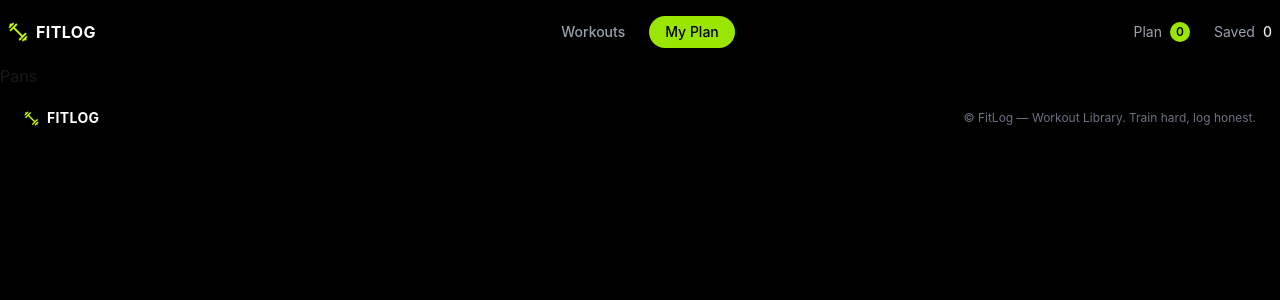
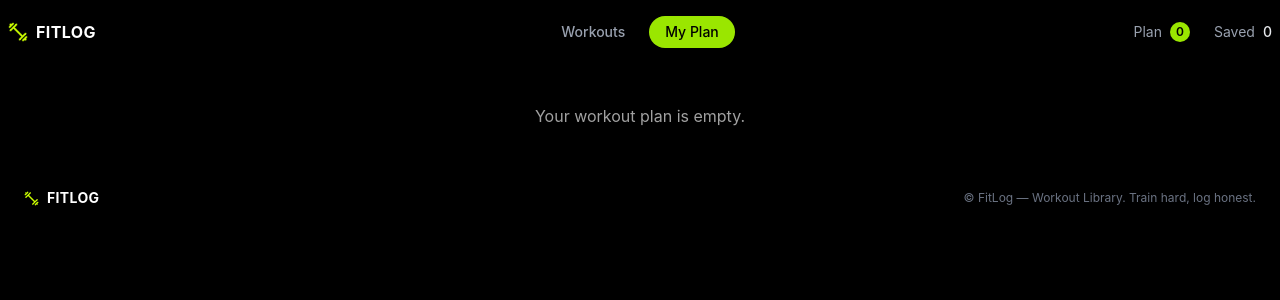
Before and after one commit to Naveed-islam-007/FIT-LOG, a Next.js app: page /Plans in a window 1280 px wide. Shown: the top 300 px of the page. Built offline with nearby package versions, Linux system fonts and the light colour scheme.

Commit message:
contexr added

```diff
--- a/src/app/Plans/page.tsx
+++ b/src/app/Plans/page.tsx
@@ -1,11 +1,55 @@
-import React from 'react';
+"use client";
+import React, { useContext } from 'react';
+import { WC } from '../context/WorkoutContext';
+import Image from 'next/image';
 
 const PlanPage = () => {
+  const { plan, Save,setplan,setSave } = useContext(WC);
+
+  const removeFromPlan = (id: number) => {
+    setplan(plan.filter((ex) => ex.id !== id));
+  };
+
+  if (plan.length === 0) {
     return (
-        <div>
-            Pans
-        </div>
+      <div className="container mx-auto px-4 py-10 text-center text-neutral-400">
+        Your workout plan is empty.
+      </div>
     );
+  }
+
+  return (
+    <div className="container mx-auto px-4 py-10">
+      <h1 className="mb-6 text-3xl font-extrabold text-white">Your Plan</h1>
+      <div className="grid grid-cols-1 gap-4 sm:grid-cols-2 lg:grid-cols-3">
+        {plan.map((exercise) => (
+          <div
+            key={exercise.id}
+            className="overflow-hidden rounded-2xl border border-neutral-800 bg-neutral-900"
+          >
+            <div className="relative h-40 w-full">
+              <Image
+                src={exercise.image}
+                alt={exercise.name}
+                fill
+                className="object-cover"
+              />
+            </div>
+            <div className="p-4">
+              <h2 className="text-lg font-bold text-white">{exercise.name}</h2>
+              <p className="text-sm text-neutral-400">{exercise.equipment}</p>
+              <button
+                onClick={() => removeFromPlan(exercise.id)}
+                className="btn btn-sm mt-3 border-none bg-red-500 text-white"
+              >
+                Remove
+              </button>
+            </div>
+          </div>
+        ))}
+      </div>
+    </div>
+  );
 };
 
 export default PlanPage;
--- /dev/null
+++ b/src/app/context/WorkoutContext.tsx
@@ -0,0 +1,16 @@
+"use client";
+import React, { createContext, useState, ReactNode } from 'react';
+
+
+export const WC = createContext({});
+
+const WorkoutContext = ({ children }: { children: ReactNode }) => {
+  const [plan, setplan] = useState([]);
+  const [Save, setSave] = useState([]);
+
+  const sharedData = { plan, setplan, Save, setSave };
+
+  return <WC.Provider value={sharedData}>{children}</WC.Provider>;
+};
+
+export default WorkoutContext;
--- a/src/app/layout.tsx
+++ b/src/app/layout.tsx
@@ -3,6 +3,7 @@ import { Geist, Geist_Mono } from "next/font/google";
 import "./globals.css";
 import Navbar from "@/components/Navbar";
 import Footer from "@/components/Footer";
+import WorkoutContext from "@/app/context/WorkoutContext";
 
 const geistSans = Geist({
   variable: "--font-geist-sans",
@@ -25,15 +26,13 @@ export default function RootLayout({ children }: LayoutProps<"/">) {
       lang="en"
       className={`${geistSans.variable} ${geistMono.variable} h-full antialiased`}
     >
-
-
-       <body className="min-h-full flex flex-col bg-black">
-        <Navbar></Navbar>
-        {children}
-        <Footer></Footer>
-        </body>
-
-
+      <body className="min-h-full flex flex-col bg-black">
+        <WorkoutContext>
+          <Navbar />
+          {children}
+          <Footer />
+        </WorkoutContext>
+      </body>
     </html>
   );
 }
--- a/src/app/workout/[id]/page.tsx
+++ b/src/app/workout/[id]/page.tsx
@@ -1,6 +1,7 @@
 import Image from "next/image";
 import AddToPlanButton from "@/components/AddToPlanButton";
 import { Exercise } from "@/type";
+import SaveButton from "@/components/SaveButton";
 
 interface IWorkoutDetailsPageProps {
   params: Promise<{
@@ -9,14 +10,11 @@ interface IWorkoutDetailsPageProps {
 }
 
 const getExercises = async () => {
-  try {
+
     const response = await fetch("https://api.abcz.workers.dev/api/fitlog");
     const data = await response.json();
     return data;
-  } catch (error) {
-    console.error("Error fetching fitlog data:", error);
-    return [];
-  }
+
 };
 
 const WorkoutDetailsPage = async ({ params }: IWorkoutDetailsPageProps) => {
@@ -26,13 +24,7 @@ const WorkoutDetailsPage = async ({ params }: IWorkoutDetailsPageProps) => {
     (exercise: Exercise) => Number(exercise.id) === Number(id),
   );
 
-  if (!item) {
-    return (
-      <div className="container mx-auto px-4 py-10 text-center text-white">
-        Exercise not found.
-      </div>
-    );
-  }
+
 
   return (
     <div className="container mx-auto px-4 py-10 bg-black">
@@ -139,6 +131,7 @@ const WorkoutDetailsPage = async ({ params }: IWorkoutDetailsPageProps) => {
           {/* Actions */}
           <div className="card-actions mt-4">
             <AddToPlanButton item={item} />
+            <SaveButton item={item}></SaveButton>
           </div>
         </div>
       </div>
--- a/src/components/AddToPlanButton.tsx
+++ b/src/components/AddToPlanButton.tsx
@@ -1,23 +1,18 @@
-"use client";
+'use client'
+import { WC } from '@/app/context/WorkoutContext';
+import React, { useContext } from 'react';
 
-import { Exercise } from "@/type";
-import { useState } from "react";
+const AddToPlanButton = ({ item }) => {
+  const { plan, setplan } = useContext(WC);
 
-
-const AddToPlanButton = ({ item }: { item: Exercise }) => {
-  const [added, setAdded] = useState(false);
+  const handleAddToPlan = () => {
+    setplan([...plan, item]);
+  };
 
   return (
-    <button
-      onClick={() => setAdded(!added)}
-      className={`rounded-full px-4 py-2 text-sm font-semibold transition ${
-        added
-          ? "bg-neutral-800 text-white"
-          : "bg-lime-400 text-black hover:bg-lime-300"
-      }`}
-    >
-      📅 {added ? "Added to plan" : "Add to today's plan"}
-    </button>
+    <div>
+      <button onClick={()=>handleAddToPlan()}>Add to Plan</button>
+    </div>
   );
 };
 
--- a/src/components/Banner.tsx
+++ b/src/components/Banner.tsx
@@ -5,8 +5,8 @@ import banner from "@/assets/banner.png";
 
 const Banner = () => {
     return (
-        <div>
-             <section className="bg-neutral-900 rounded-2xl mx-4 my-6 px-8 py-10 md:px-14 md:py-14">
+        <div className='container mx-auto'>
+             <section className="bg-neutral-900 rounded-2xl mx-4 my-6 px-8 py-10 md:px-14 md:py-14 ">
       <div className="flex flex-col md:flex-row items-center justify-between gap-10">
         {/* Left: copy */}
         <div className="max-w-lg">
--- a/src/components/Navbar.tsx
+++ b/src/components/Navbar.tsx
@@ -92,7 +92,7 @@ export const Navbar = () => {
 
         <div className="navbar-end gap-6 text-sm">
           <div className="flex items-center gap-2">
-            <span className="text-gray-400">Plan</span>
+            <span className="text-gray-400"><Link href={'/Plans'}>Plan</Link></span>
 
             <span className="flex h-5 w-5 items-center justify-center rounded-full bg-lime-400 text-xs font-semibold text-black">
               0
@@ -100,7 +100,7 @@ export const Navbar = () => {
           </div>
 
           <div className="flex items-center gap-2">
-            <span className="text-gray-400">Saved</span>
+            <span className="text-gray-400"><Link href={'/Plans'}>Saved</Link></span>
 
             <span className="font-medium text-gray-200">0</span>
           </div>
--- /dev/null
+++ b/src/components/SaveButton.tsx
@@ -0,0 +1,19 @@
+'use client'
+import { WC } from '@/app/context/WorkoutContext';
+import React, { useContext } from 'react';
+
+const SaveButton = ({ item }) => {
+  const { Save, setSave } = useContext(WC);
+
+  const handleSave = () => {
+    setSave([...Save, item]);
+  };
+
+  return (
+    <div>
+      <button onClick={()=>handleSave()}>Save</button>
+    </div>
+  );
+};
+
+export default SaveButton;
```
